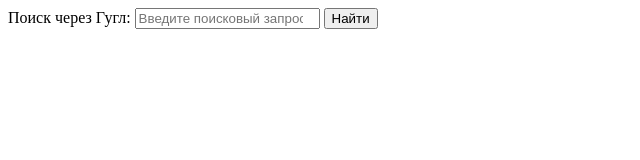
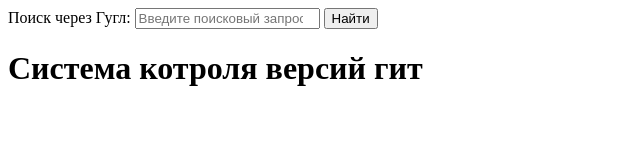
Before and after one commit to dudyaosuplayer/sus-git, a plain HTML site: page index.html in a window 1280 px wide. Shown: the whole page, without its empty margins (0-640 px from the left). Drawn offline with Linux system fonts and the light colour scheme.

Commit message:
Добавил заголовок

```diff
--- a/index.html
+++ b/index.html
@@ -12,4 +12,5 @@
 		<button type="submit">Найти</button>
 	</form>
 </body>
+	<h1>Система котроля версий гит</h1>
 </html>
```
